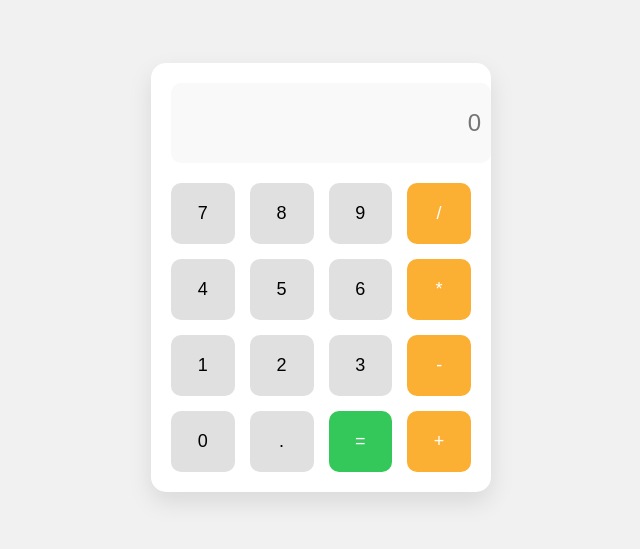
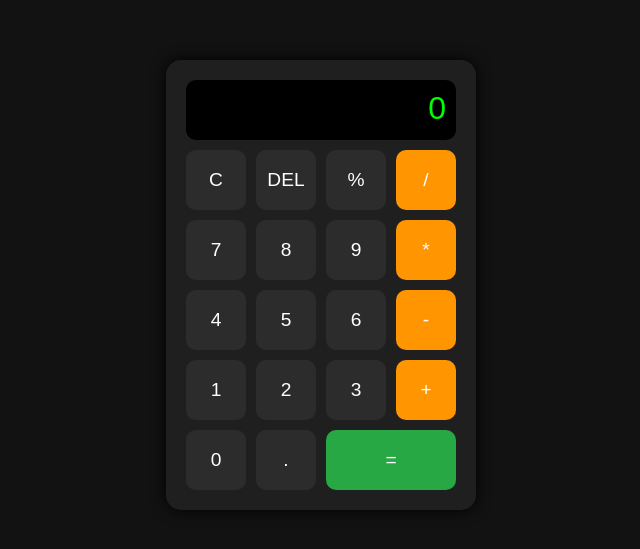
Before and after one commit to riya885/calculator, a plain HTML site: page index.html in a window 1280 px wide. Shown: the part 123-672 px from the top of the page, without its empty margins (319-959 px from the left). Drawn offline with Linux system fonts and the light colour scheme.

Commit message:
Add files via upload

```diff
--- a/index.html
+++ b/index.html
@@ -2,93 +2,165 @@
 <html lang="en">
 <head>
   <meta charset="UTF-8">
-  <title>Simple Calculator</title>
+  <meta name="viewport" content="width=device-width, initial-scale=1">
+  <title>Functional Calculator</title>
   <style>
     body {
-      background-color: #f1f1f1;
+      display: flex;
+      justify-content: center;
+      align-items: center;
+      height: 100vh;
+      background: #121212;
       font-family: Arial, sans-serif;
-      display: flex;
-      height: 100vh;
-      align-items: center;
-      justify-content: center;
-      margin: 0;
     }
 
     .calculator {
-      background-color: #fff;
+      background: #1f1f1f;
       padding: 20px;
       border-radius: 15px;
-      box-shadow: 0 10px 25px rgba(0, 0, 0, 0.1);
-      width: 300px;
+      box-shadow: 0 0 15px #000;
     }
 
     .display {
       width: 100%;
       height: 60px;
-      font-size: 24px;
+      background: #000;
+      color: #0f0;
+      font-size: 2em;
       text-align: right;
       padding: 10px;
-      margin-bottom: 20px;
-      border: none;
-      background-color: #f9f9f9;
       border-radius: 10px;
+      margin-bottom: 10px;
+      box-sizing: border-box;
     }
 
     .buttons {
       display: grid;
-      grid-template-columns: repeat(4, 1fr);
-      gap: 15px;
+      grid-template-columns: repeat(4, 60px);
+      grid-gap: 10px;
     }
 
     button {
-      padding: 20px;
-      font-size: 18px;
+      height: 60px;
+      font-size: 1.2em;
       border: none;
       border-radius: 10px;
-      background-color: #e0e0e0;
+      background: #2c2c2c;
+      color: #fff;
       cursor: pointer;
-      transition: background-color 0.2s ease;
+      transition: 0.2s;
     }
 
     button:hover {
-      background-color: #d5d5d5;
+      background: #444;
     }
 
-    .operator {
-      background-color: #fbb034;
-      color: white;
+    button.operator {
+      background: #ff9500;
     }
 
-    .equal {
-      background-color: #34c759;
-      color: white;
+    button.operator:hover {
+      background: #e08900;
+    }
+
+    button.equal {
+      background: #28a745;
+      grid-column: span 2;
+    }
+
+    button.equal:hover {
+      background: #218838;
     }
   </style>
 </head>
 <body>
-  <div class="calculator">
-    <input type="text" class="display" placeholder="0" disabled>
-    <div class="buttons">
-      <button>7</button>
-      <button>8</button>
-      <button>9</button>
-      <button class="operator">/</button>
 
-      <button>4</button>
-      <button>5</button>
-      <button>6</button>
-      <button class="operator">*</button>
+<div class="calculator">
+  <div id="display" class="display">0</div>
+  <div class="buttons">
+    <button onclick="clearDisplay()">C</button>
+    <button onclick="deleteLast()">DEL</button>
+    <button onclick="appendOperator('%')">%</button>
+    <button class="operator" onclick="appendOperator('/')">/</button>
 
-      <button>1</button>
-      <button>2</button>
-      <button>3</button>
-      <button class="operator">-</button>
+    <button onclick="appendNumber('7')">7</button>
+    <button onclick="appendNumber('8')">8</button>
+    <button onclick="appendNumber('9')">9</button>
+    <button class="operator" onclick="appendOperator('*')">*</button>
 
-      <button>0</button>
-      <button>.</button>
-      <button class="equal">=</button>
-      <button class="operator">+</button>
-    </div>
+    <button onclick="appendNumber('4')">4</button>
+    <button onclick="appendNumber('5')">5</button>
+    <button onclick="appendNumber('6')">6</button>
+    <button class="operator" onclick="appendOperator('-')">-</button>
+
+    <button onclick="appendNumber('1')">1</button>
+    <button onclick="appendNumber('2')">2</button>
+    <button onclick="appendNumber('3')">3</button>
+    <button class="operator" onclick="appendOperator('+')">+</button>
+
+    <button onclick="appendNumber('0')">0</button>
+    <button onclick="appendNumber('.')">.</button>
+    <button class="equal" onclick="calculateResult()">=</button>
   </div>
+</div>
+
+<script>
+  let display = document.getElementById('display');
+
+  function appendNumber(number) {
+    if (display.innerText === '0') {
+      display.innerText = number;
+    } else {
+      display.innerText += number;
+    }
+  }
+
+  function appendOperator(operator) {
+    let lastChar = display.innerText.slice(-1);
+    if ("+-*/%".includes(lastChar)) {
+      display.innerText = display.innerText.slice(0, -1) + operator;
+    } else {
+      display.innerText += operator;
+    }
+  }
+
+  function clearDisplay() {
+    display.innerText = '0';
+  }
+
+  function deleteLast() {
+    if (display.innerText.length === 1 || display.innerText === 'Error') {
+      display.innerText = '0';
+    } else {
+      display.innerText = display.innerText.slice(0, -1);
+    }
+  }
+
+  function calculateResult() {
+    try {
+      display.innerText = eval(display.innerText);
+    } catch {
+      display.innerText = 'Error';
+    }
+  }
+
+  // Optional: support keyboard input
+  document.addEventListener('keydown', function(e) {
+    const key = e.key;
+    if (!isNaN(key) || key === '.') {
+      appendNumber(key);
+    } else if ("+-*/%".includes(key)) {
+      appendOperator(key);
+    } else if (key === 'Enter') {
+      e.preventDefault();
+      calculateResult();
+    } else if (key === 'Backspace') {
+      deleteLast();
+    } else if (key === 'Escape') {
+      clearDisplay();
+    }
+  });
+</script>
+
 </body>
 </html>
```
